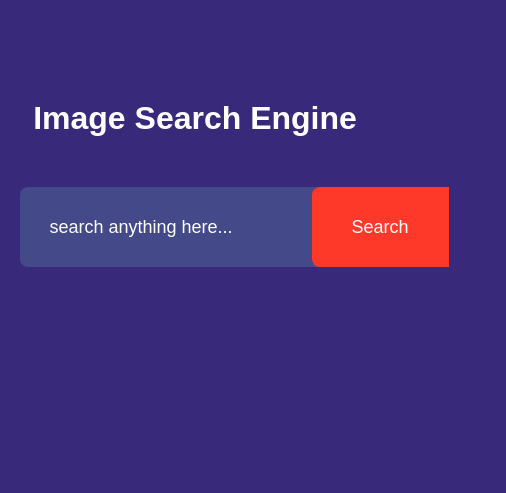
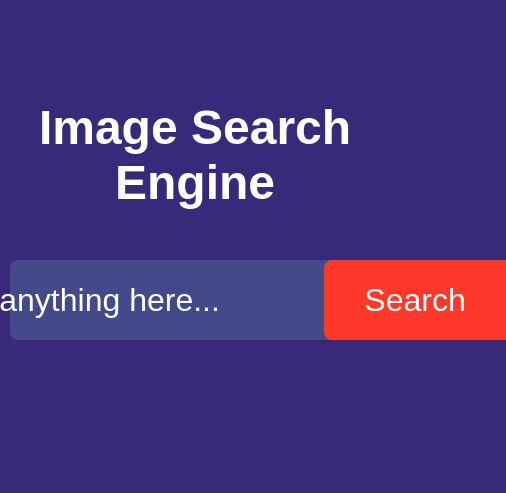
Before and after one commit to Parvez089/image_search_engine, a plain HTML site: page index.html in a window 390 px wide. Shown: the whole page, 506 px wide, since content can reach past the window. Drawn offline with Linux system fonts and the light colour scheme.

Commit message:
fourth commit

```diff
--- a/style.css
+++ b/style.css
@@ -84,3 +84,142 @@ form button{
     border-radius: 5px;
 
 }
+
+
+@media only screen and (max-width: 600px) {
+    body {
+        background: #39297b;
+        color: #fff;
+    }
+
+    form{
+
+
+       width: 95%;
+       max-width: 600px;
+       margin: auto;
+       height: 55px ;
+       background: #434989;
+       display: flex;
+       align-items: center;
+       justify-content: center;
+       border-radius: 8px;
+    }
+
+
+    form input{
+
+        height: 100%;
+        border: 0;
+        outline: 1;
+        background: transparent;
+        color: #fff;
+        font-size: 18px;
+        outline: 0;
+        padding: 0 10px;
+
+    }
+
+    form button{
+        padding: 0 40px;
+        height: 100%;
+        background: #ff3929;
+        color: #fff;
+        font-size: 18px;
+        border: 0;
+        outline: 0;
+        border-top-left-radius: 8px;
+        border-bottom-left-radius: 8px;
+        cursor: pointer;
+    }
+
+    #search-result{
+        width: 80%;
+        margin: 100px auto 50px;
+        display: grid;
+        grid-template-columns: repeat(2,1fr);
+        grid-gap: 20px;
+    }
+
+
+  }
+
+
+
+@media only screen and (max-width: 768px) {
+    body {
+        background: #39297b;
+        color: #fff;
+    }
+
+    h1{
+        text-align: center;
+        margin: 100px auto 50px;
+        font-weight: 600;
+        font-size: 3rem
+    }
+
+    form{
+
+
+       width: 95%;
+       max-width: 600px;
+       margin: auto;
+       height: 80px ;
+       background: #434989;
+       display: flex;
+       align-items: center;
+       justify-content: center;
+       border-radius: 8px;
+    }
+
+
+    form input{
+
+        height: 100%;
+        border: 0;
+        outline: 1;
+        background: transparent;
+        color: #fff;
+        font-size: 32px;
+        outline: 0;
+        padding: 0 10px;
+
+    }
+
+    form button{
+        padding: 0 40px;
+        height: 100%;
+        background: #ff3929;
+        color: #fff;
+        font-size: 32px;
+        border: 0;
+        outline: 0;
+        border-top-left-radius: 8px;
+        border-bottom-left-radius: 8px;
+        cursor: pointer;
+    }
+
+    #search-result{
+        width: 80%;
+        margin: 100px auto 50px;
+        display: grid;
+        grid-template-columns: repeat(2,1fr);
+        grid-gap: 20px;
+    }
+
+
+    ::placeholder{
+        color: #fff;
+        font-size: 32px;
+    }
+
+
+    #show-more-btn{
+
+
+        padding: 20px 40px;
+        font-size: 2rem;
+
+    }
+  }
```
Also changed, not shown: script.js (line endings or trailing spaces).
